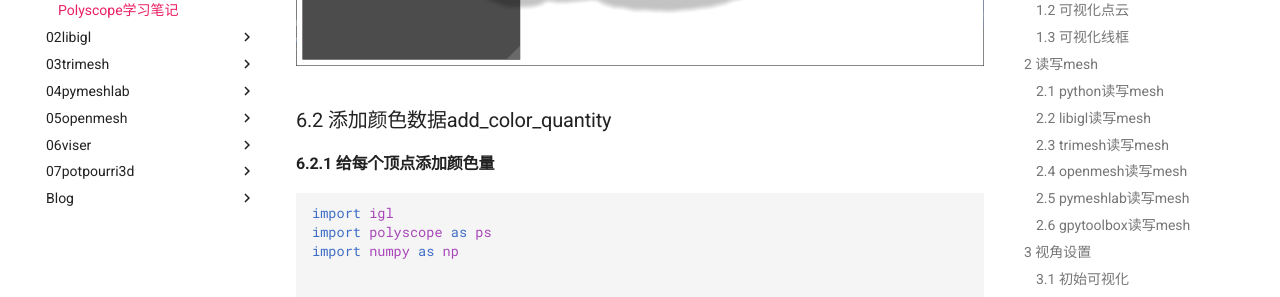
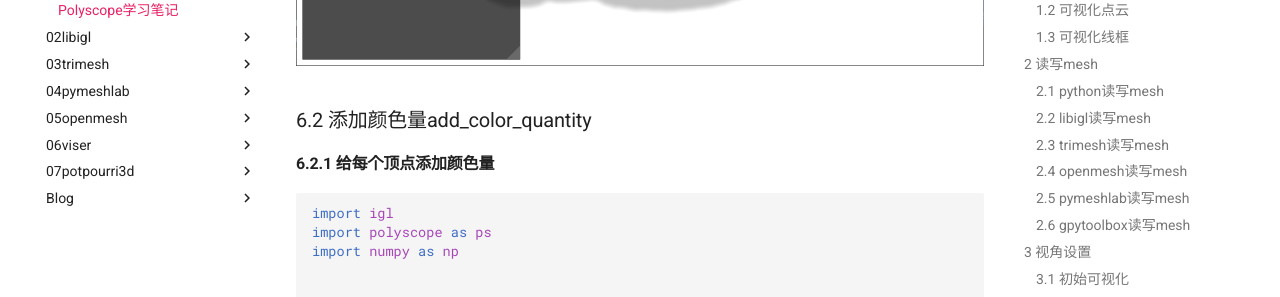
Before and after one commit to yeqinwen/xiaolan_notes, an MkDocs documentation site: the page built from docs/01polyscope/polyscope学习笔记.md, in a window 1280 px wide and 900 px high, scrolled down 29598 px. Shown: the part 152-449 px from the top of the window. Built offline with MkDocs 1.6.1 and Material for MkDocs 9.7.7, drawn with Linux system fonts in a browser that asks for light colours.

Commit message:
Update polyscope学习笔记.md

```diff
--- a/docs/01polyscope/polyscope学习笔记.md
+++ b/docs/01polyscope/polyscope学习笔记.md
@@ -1177,7 +1177,7 @@ ps.show()
 ![](assets/Pasted%20image%2020260915163525.png)
 
 
-### 6.2 添加颜色数据add_color_quantity
+### 6.2 添加颜色量add_color_quantity
 
 #### 6.2.1 给每个顶点添加颜色量
 
```
